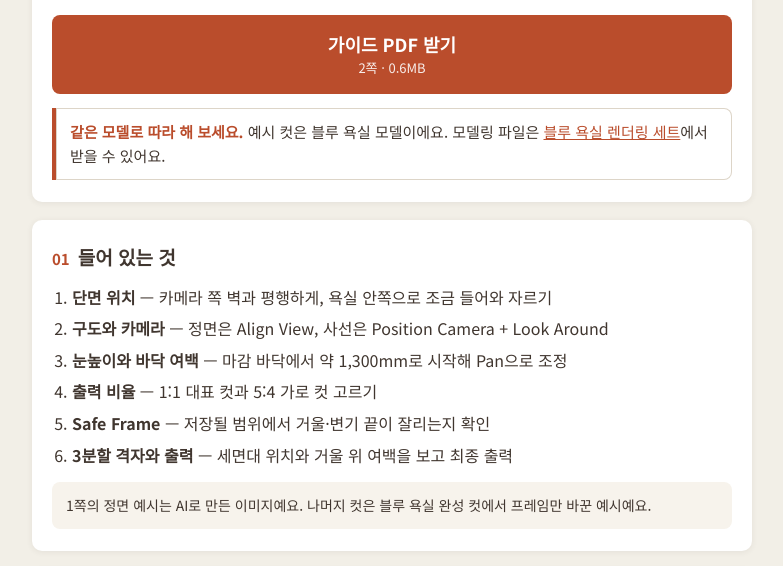
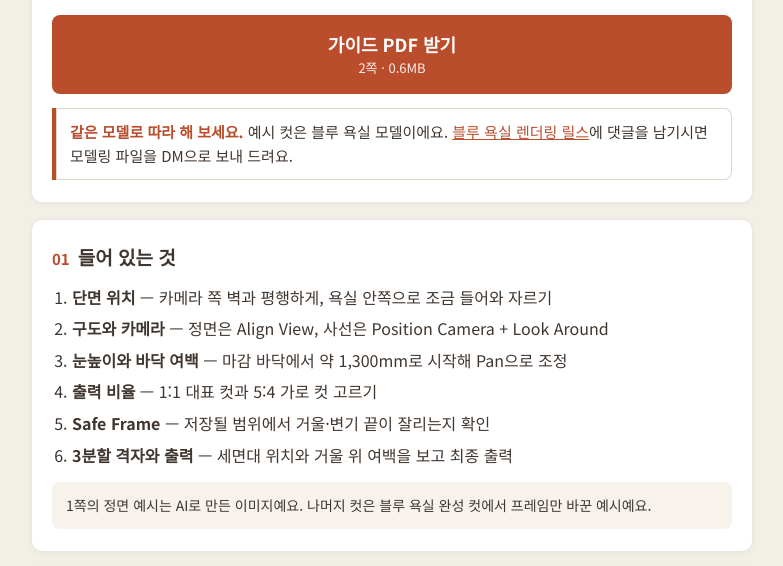
Before and after one commit to yuhiha/yuhiha.github.io, a plain HTML site: page bathroom-view/index.html in a window 1280 px wide. Shown: the part 232-798 px from the top of the page, without its empty margins (248-1031 px from the left). Drawn offline with Linux system fonts and the light colour scheme.

Commit message:
bathroom-view: 모델링 파일 안내를 렌더링 세트 링크 대신 블루 욕실 렌더링 릴스로
Co-Authored-By: Claude Opus 5.5 <noreply@anthropic.com>

```diff
--- a/bathroom-view/index.html
+++ b/bathroom-view/index.html
@@ -48,7 +48,7 @@ footer a, .incl a, .note a { color: var(--or) }
     <div class="brand"><small>YUHIHA / SKETCHUP TIPS</small><h1>블루욕실<br>뷰 잡기</h1></div>
     <p class="lead">렌더링이 어색할 때는 재질보다 먼저 '어디서, 어떤 높이로 보느냐'를 봐야 해요. 스케치업에서 단면으로 시야를 열고 카메라·눈높이를 맞추는 법, 출력 비율과 Safe Frame·3분할 격자로 마지막 점검하는 법을 2쪽에 정리했어요.</p>
     <a class="dl" href="YUHIHA_bathroom_view_guide.pdf" download="유희하_블루욕실_뷰잡기.pdf">가이드 PDF 받기<small>2쪽 · 0.6MB</small></a>
-    <p class="note key"><b>같은 모델로 따라 해 보세요.</b> 예시 컷은 블루 욕실 모델이에요. 모델링 파일은 <a href="../blue-bathroom/">블루 욕실 렌더링 세트</a>에서 받을 수 있어요.</p>
+    <p class="note key"><b>같은 모델로 따라 해 보세요.</b> 예시 컷은 블루 욕실 모델이에요. <a href="https://www.instagram.com/reel/Df9gAmbugSH/">블루 욕실 렌더링 릴스</a>에 댓글을 남기시면 모델링 파일을 DM으로 보내 드려요.</p>
   </section>
 
   <section class="card">
```
